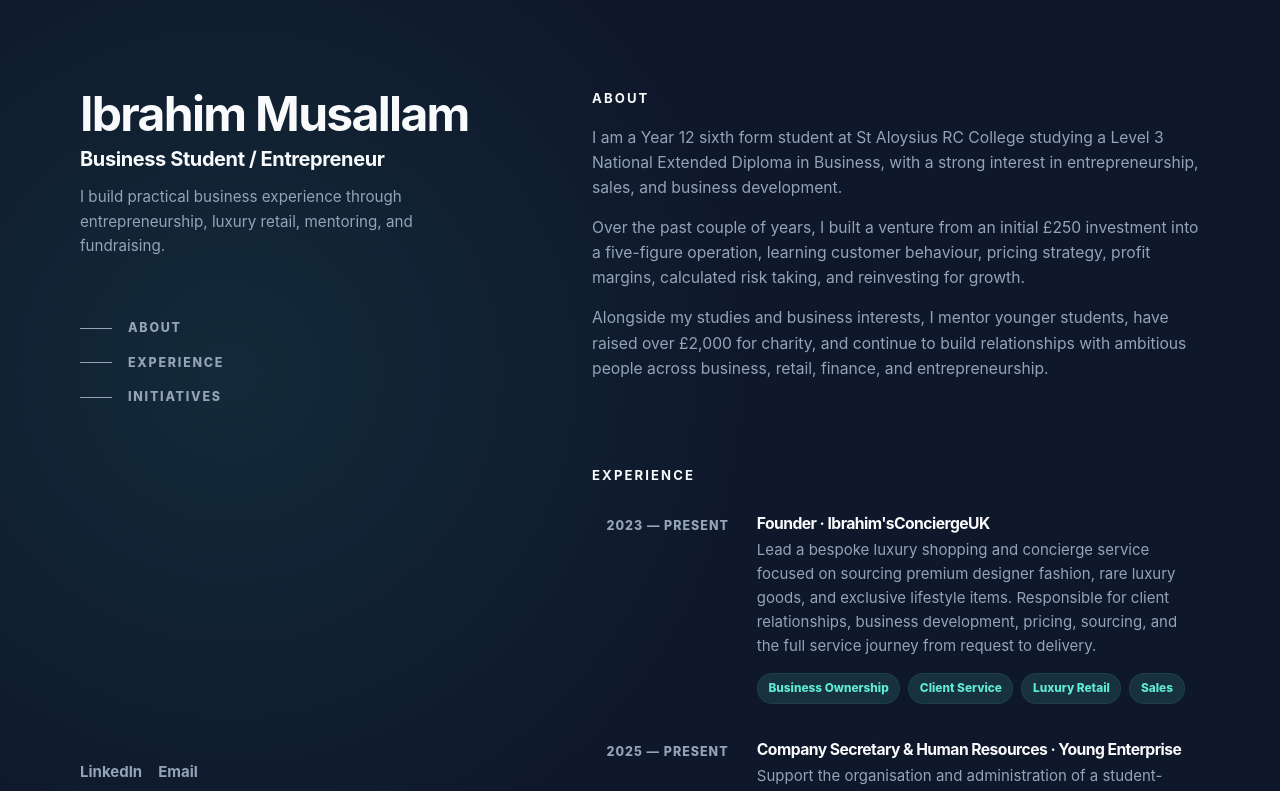
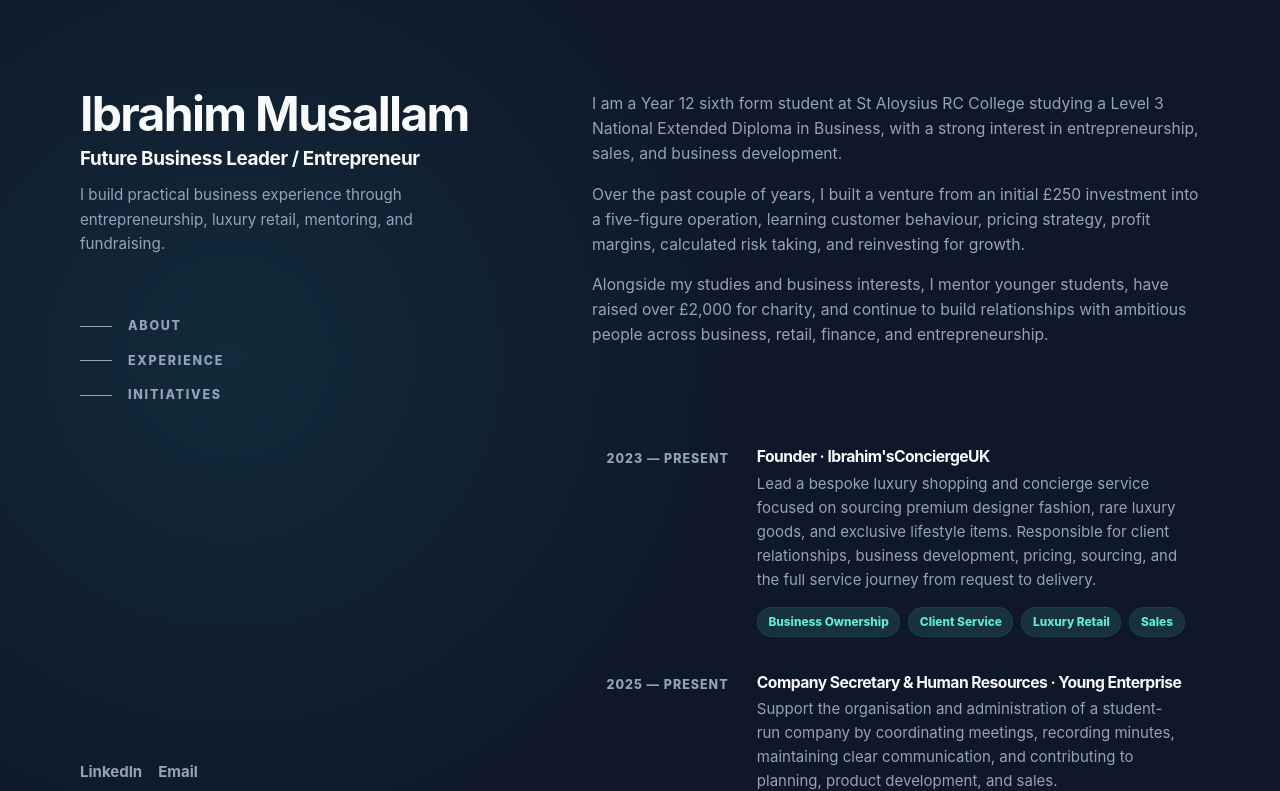
Before and after one commit to ibrahimmusallam10/Ibrahim-sConciergeUK, a React (Vite) app: page / in a window 1280 px wide. Shown: the top 791 px of the page. Built offline with nearby package versions, Linux system fonts and the light colour scheme.

Commit message:
style: simplify section headings

```diff
--- a/src/App.tsx
+++ b/src/App.tsx
@@ -75,7 +75,7 @@ export default function App() {
       <aside className="intro" aria-label="Profile introduction">
         <div>
           <h1>Ibrahim Musallam</h1>
-          <h2 className="intro-title">Business Student / Entrepreneur</h2>
+          <h2 className="intro-title">Future Business Leader / Entrepreneur</h2>
           <p className="intro-role">
             I build practical business experience through entrepreneurship, luxury retail, mentoring, and fundraising.
           </p>
@@ -96,7 +96,6 @@ export default function App() {
 
       <section className="content">
         <section id="about" className="section-block">
-          <h2>About</h2>
           <div className="copy">
             <p>
               I am a Year 12 sixth form student at St Aloysius RC College studying a Level 3 National Extended Diploma
@@ -116,7 +115,6 @@ export default function App() {
         </section>
 
         <section id="experience" className="section-block">
-          <h2>Experience</h2>
           <div className="item-list">
             {experiences.map((item) => (
               <article className="resume-item" key={item.title}>
@@ -136,7 +134,6 @@ export default function App() {
         </section>
 
         <section id="initiatives" className="section-block">
-          <h2>Initiatives</h2>
           <div className="item-list">
             {initiatives.map((item) => (
               <article className="feature-item" key={item.title}>
--- a/src/styles.css
+++ b/src/styles.css
@@ -86,9 +86,9 @@ h1 {
 }
 
 .intro-title {
-  margin-bottom: 0.9rem;
+  margin-bottom: 0.85rem;
   color: var(--heading);
-  font-size: clamp(1.05rem, 1.7vw, 1.25rem);
+  font-size: clamp(1rem, 1.55vw, 1.18rem);
   font-weight: 700;
   letter-spacing: -0.02em;
   text-transform: none;
```
